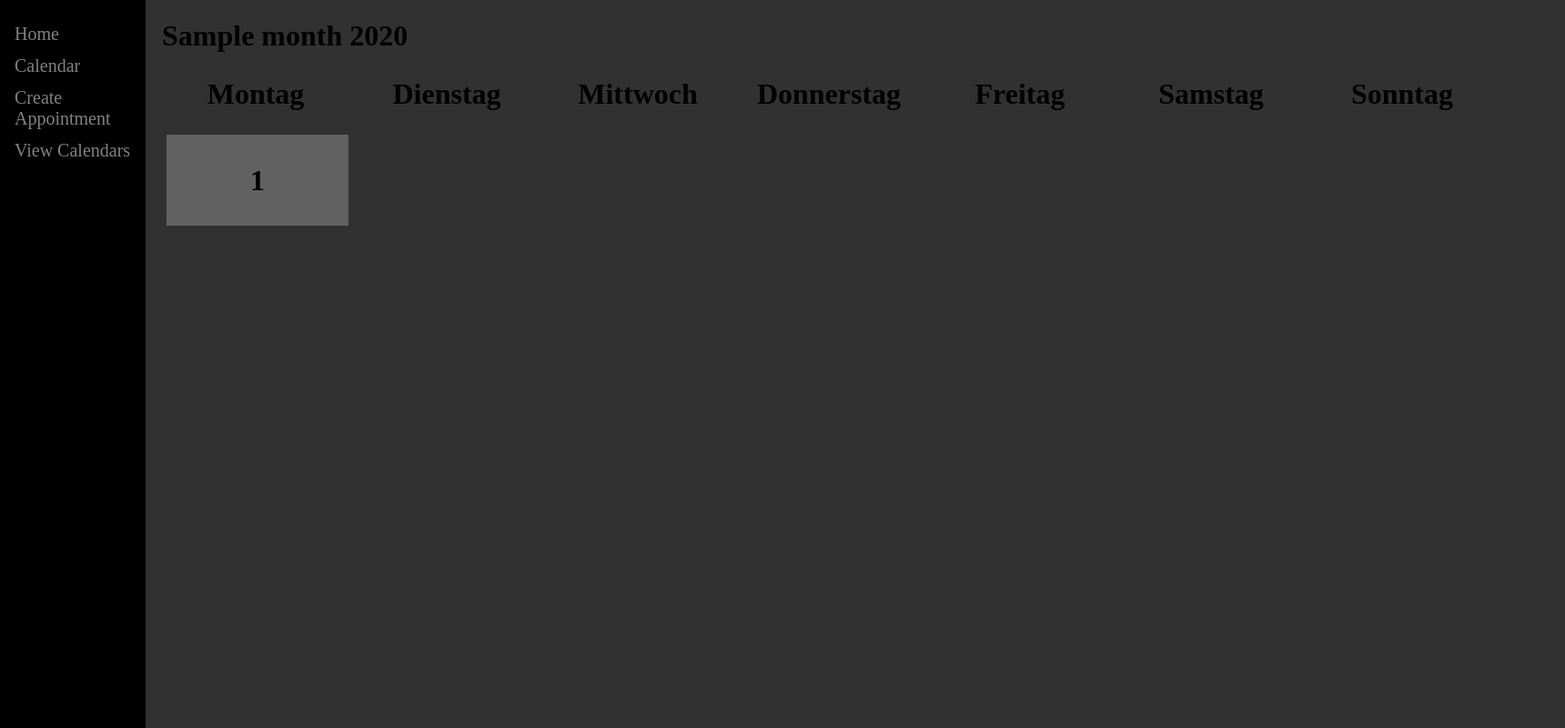
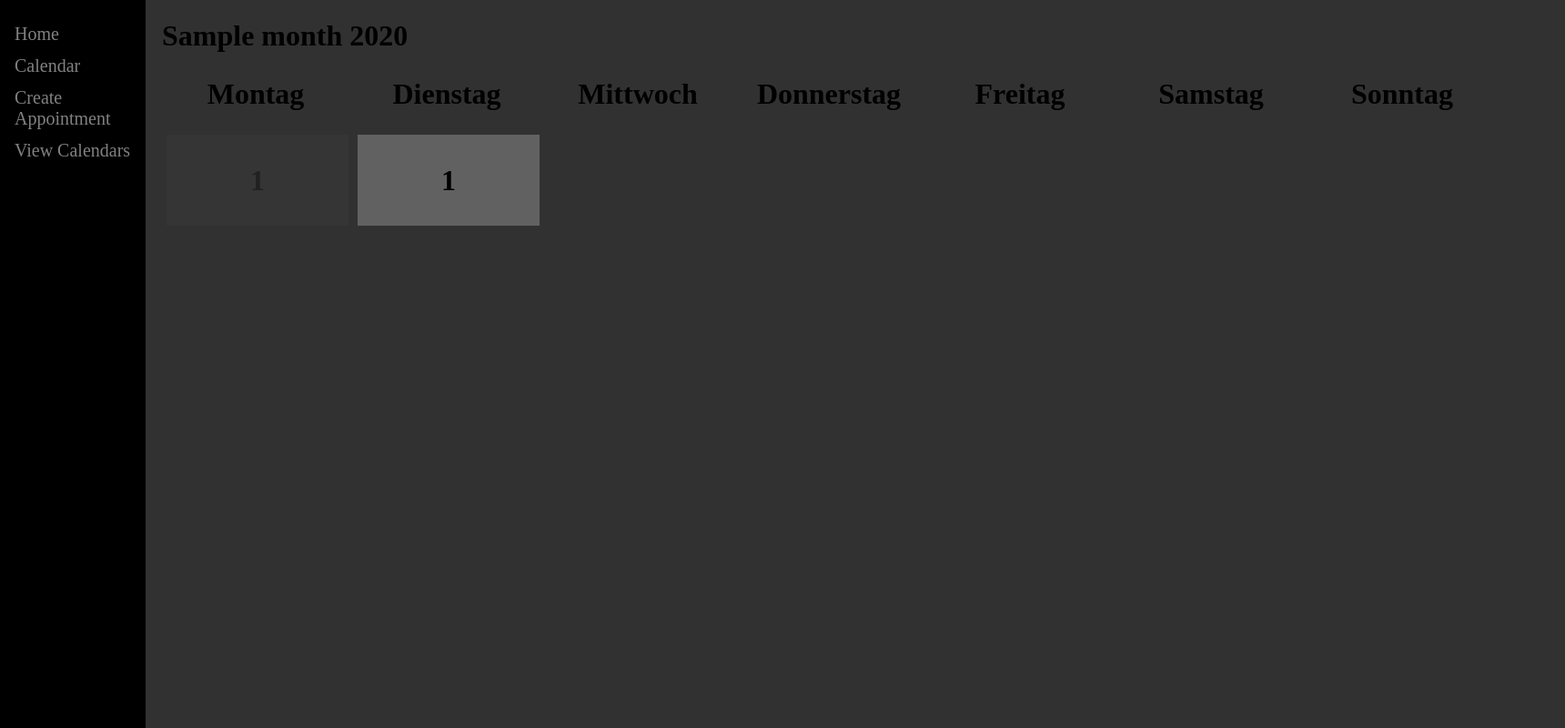
Before and after one commit to Uhgtred/FamilyCalendar, a Django app: template FamilyCalendar/main/templates/main/calendar.html in a window 1720 px wide. Shown: the whole page at 91% size. Run offline with Django 4.2, Linux system fonts and the light colour scheme; the template is opened without the code that fills it: most values are stand-ins (such as "Sample title", 1, 10 or a date in 2020); parts of the project's set-up code (start-up, migrations or seed data) failed here and were passed over.

Commit message:
calendar creation and ui
calendar creation and ui now working as expected.

```diff
--- a/FamilyCalendar/main/models.py
+++ b/FamilyCalendar/main/models.py
@@ -30,7 +30,7 @@ class Day(models.Model):
     day = models.IntegerField()
 
     def __str__(self):
-        return self.day
+        return str(self.day)
 
 
 class Appointment(models.Model):
--- a/FamilyCalendar/main/static/calendar.css
+++ b/FamilyCalendar/main/static/calendar.css
@@ -37,3 +37,15 @@ li {
   font-size: 2em;
   text-align: center;
 }
+
+.oldDaySquares{
+  background: #353535;
+  width: 200px;
+  height: 100px;
+  margin: 5px;
+  line-height: 100px;
+  color: #212121;
+  font-weight: bold;
+  font-size: 2em;
+  text-align: center;
+}
--- a/FamilyCalendar/main/static/calendar.js
+++ b/FamilyCalendar/main/static/calendar.js
@@ -2,7 +2,7 @@ const days = document.getElementsByClassName('daySquares')
 console.log(days)
 
 function printSomething(day){
-    console.log('Clicked day ' + day + ' of a Month!')
+    console.log('Clicked day ' + (day + 1) + ' of a Month!')
 }
 
 for (let counter = 0; counter < days.length; counter++){
--- a/FamilyCalendar/main/templates/main/calendar.html
+++ b/FamilyCalendar/main/templates/main/calendar.html
@@ -20,7 +20,12 @@
         </ul>
     </div>
     <div id="Squares" class="Squares">
-        {% for counter in numberOfDays %}
+        {% for counter in listOfLastMonth %}
+            <div id="oldDaySquares" class="oldDaySquares">
+                {{counter}}
+            </div>
+        {% endfor %}
+        {% for counter in listOfDays %}
             <div id="daySquares" class="daySquares">
                 {{counter}}
             </div>
```
Also changed, not shown: FamilyCalendar/main/views.py (+23 -14 lines), FamilyCalendar/db.sqlite3.
